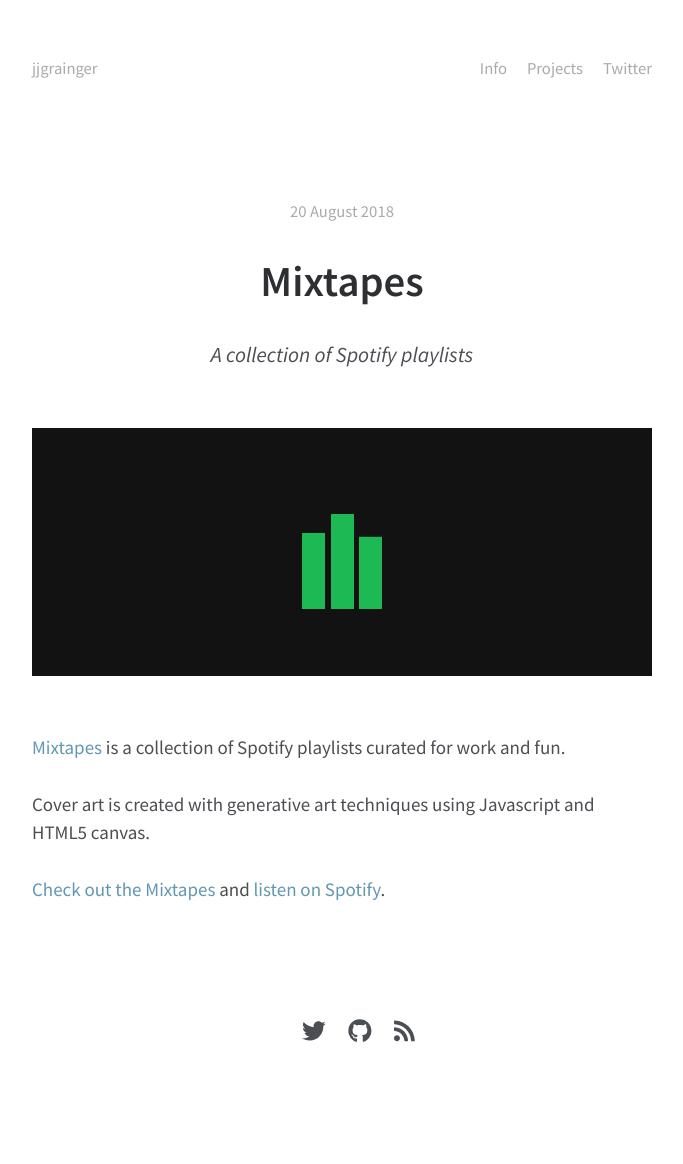
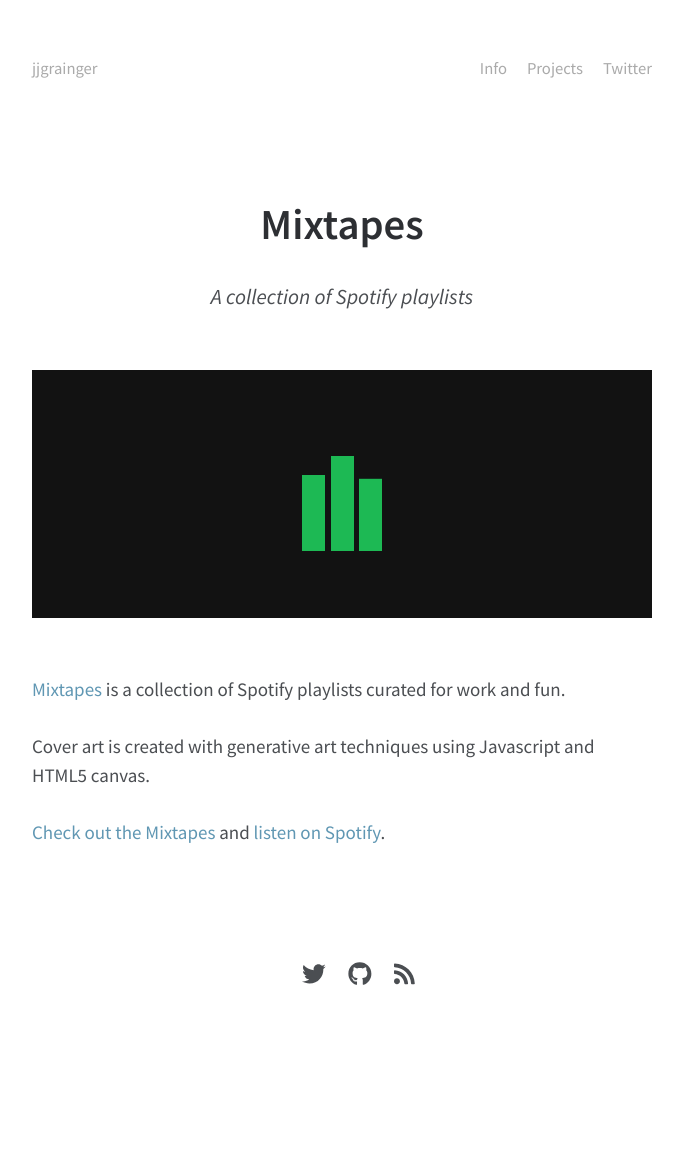
Before and after one commit to jjgrainger/jjgrainger, a Jekyll site: the page built from _projects/mixtapes.md, in a window 1280 px wide. Shown: the whole page, without its empty margins (298-981 px from the left). Built offline with Jekyll 4.4.1, drawn with Linux system fonts in a browser that asks for light colours; nearby versions of some CDN libraries; after the commit the page ends 1106 px from its top, so only the background shows below that.

Commit message:
remove project dates

```diff
--- a/_layouts/project.html
+++ b/_layouts/project.html
@@ -4,11 +4,6 @@
 
 <article class="single-project">
     <header class="project-header">
-        <p class="post-meta">
-            <time class="post-date" datetime="{{ page.date | date_to_xmlschema }}" itemprop="datePublished">
-                {{ page.date | date_to_long_string }}
-            </time>
-        </p>
 
         <h1 class="project-title">{{ page.title }}</h1>
 
```
